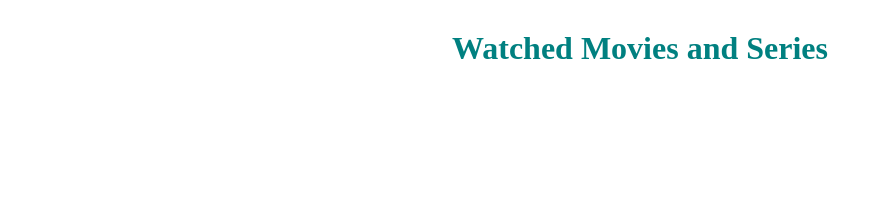
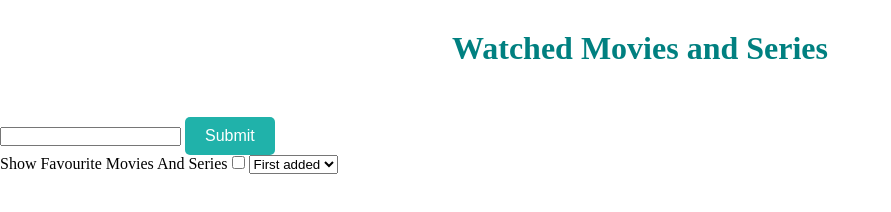
Before and after one commit to Silje32/Javascript_advanced_oppgave_2, a plain HTML site: page index.html in a window 1280 px wide. Shown: the whole page, without its empty margins (0-891 px from the left). Drawn offline with Linux system fonts and the light colour scheme.

Commit message:
Fixed a couple of bugs

```diff
--- a/app.js
+++ b/app.js
@@ -2,6 +2,9 @@
 
 // Defining constants
 const list = document.querySelector("#list");
+const input = document.querySelector("#input");
+const showFavourites = document.querySelector("completed");
+const sortBy = document.querySelector("sort-by");
 
 // Add Data to localStorage
 function displayWatchedMovies() {}
--- a/index.html
+++ b/index.html
@@ -9,6 +9,19 @@
   </head>
   <body>
     <h1>Watched Movies and Series</h1>
-    <ul id="list"></ul>
+    <form id="form">
+        <input type="text" id="input" name="input" />
+        <input type="submit" />
+      </form>
+      <label for="show-favourites">Show Favourite Movies And Series</label>
+      <input type="checkbox" id="completed" />
+      <select name="sort-by" id="sort-by">
+        <option value="time-desc">First added</option>
+        <option value="time-asc">Last added</option>
+        <option value="alpha-asc">A til Å</option>
+        <option value="alpha-desc">Å til A</option>
+      </select>
+    </header>
+    <main id="list"></main>
   </body>
 </html>
```
